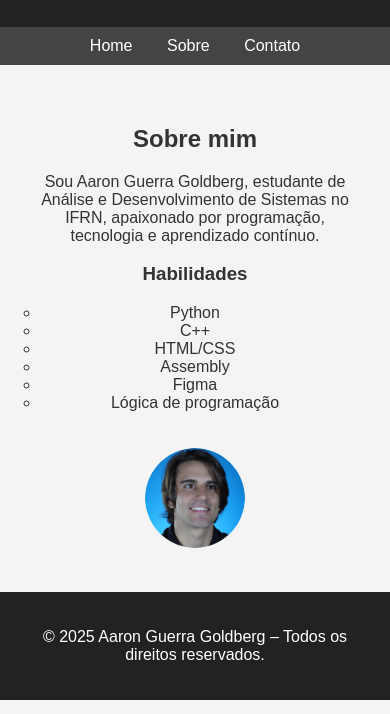
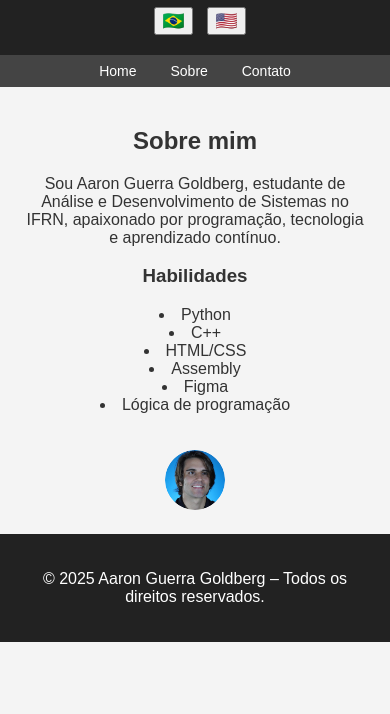
Before and after one commit to AaronGGoldberg/Web-Design, a plain HTML site: page site-pessoal/HTML-CSS/sobre.html in a window 390 px wide. Shown: the part 130-844 px from the top of the page. Drawn offline with Linux system fonts and the light colour scheme.

Commit message:
Site Pessoal com interface no Figma e HTML/CSS

```diff
--- a/site-pessoal/HTML-CSS/style.css
+++ b/site-pessoal/HTML-CSS/style.css
@@ -65,9 +65,41 @@ main {
 }
 
 .horizontal-list {
-    list-style-type: circle;
     display: flex;
     justify-content: center;
-    gap: 10px;
+    gap: 15px;
+    list-style: disc;
+    list-style-position: inside;
     padding: 0;
 }
+
+/* Responsividade para telas menores */
+@media (max-width: 600px) {
+    .profile-pic {
+        width: 80px;
+    }
+
+    .small-pic {
+        width: 60px;
+    }
+
+    .lang-btn {
+        position: static;
+        margin-top: 10px;
+        text-align: center;
+    }
+
+    nav {
+        font-size: 14px;
+        padding: 8px;
+    }
+
+    main {
+        padding: 20px;
+    }
+
+    .horizontal-list {
+        flex-direction: column;
+        align-items: center;
+    }
+}
```
